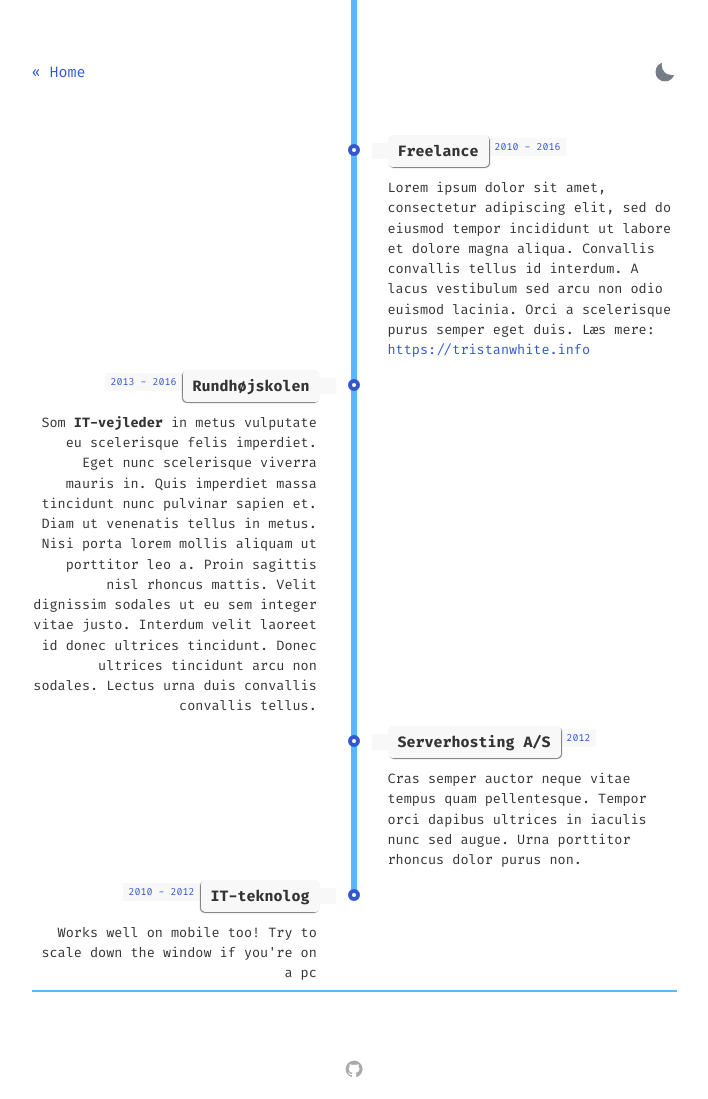
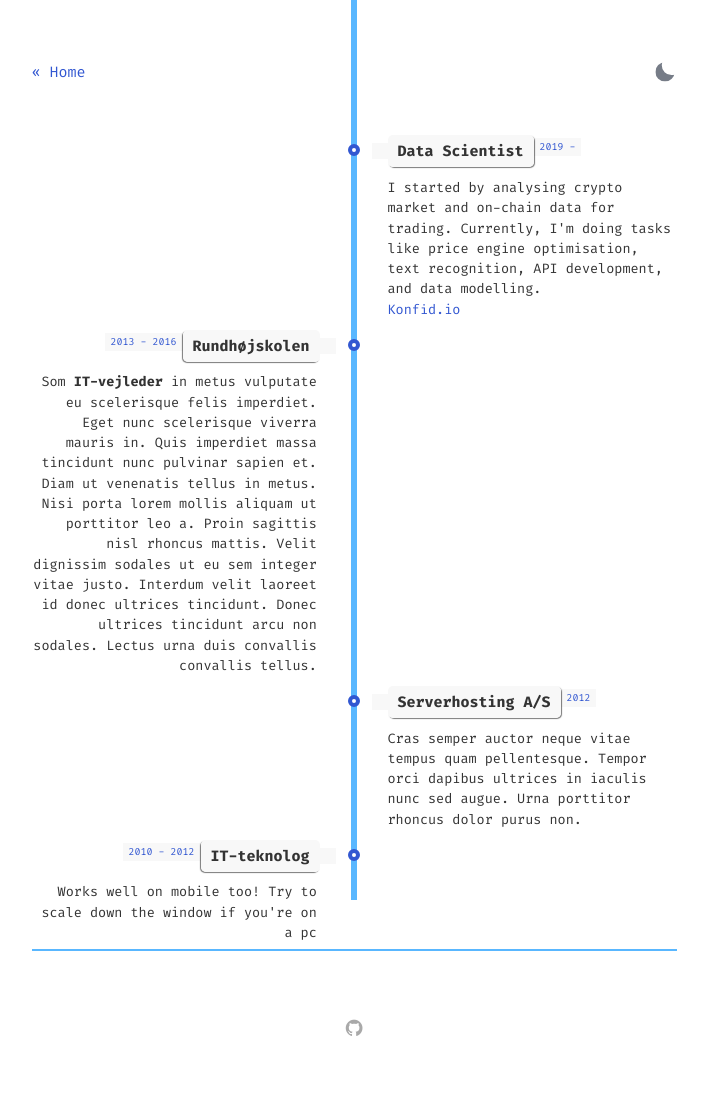
Before and after one commit to 9amirreza6/9amirreza6.github.io, a Jekyll site: the page built from about.html, in a window 1280 px wide. Shown: the whole page, without its empty margins (286-994 px from the left). Built offline with Jekyll 4.4.1, drawn with Linux system fonts in a browser that asks for light colours; after the commit the page ends 1059 px from its top, so only the background shows below that.

Commit message:
Data science added

```diff
--- a/about.html
+++ b/about.html
@@ -11,14 +11,14 @@ layout: about
         <li>
             <div class="direction-r">
                 <div class="flag-wrapper">
-                    <span class="flag">Freelance</span>
-                    <span class="time-wrapper"><span class="time">2010 - 2016</span></span>
+                    <span class="flag">Data Scientist</span>
+                    <span class="time-wrapper"><span class="time">2019 - </span></span>
                 </div>
                 <div class="desc">
-                    Lorem ipsum dolor sit amet, consectetur adipiscing elit, sed do eiusmod tempor incididunt
-                    ut labore et dolore magna aliqua. Convallis convallis tellus id interdum. A lacus
-                    vestibulum sed arcu non odio euismod lacinia. Orci a scelerisque purus semper eget duis.
-                    Læs mere: <a href="https://tristanwhite.info" target="_top">https://tristanwhite.info</a>
+                    I started by analysing crypto market and on-chain data for trading. Currently,
+                    I'm doing tasks like price engine optimisation, text recognition, API development,
+                    and data modelling.<br>
+                    <a href="https://konfidio.com" target="_top">Konfid.io</a>
                 </div>
             </div>
         </li>
```
